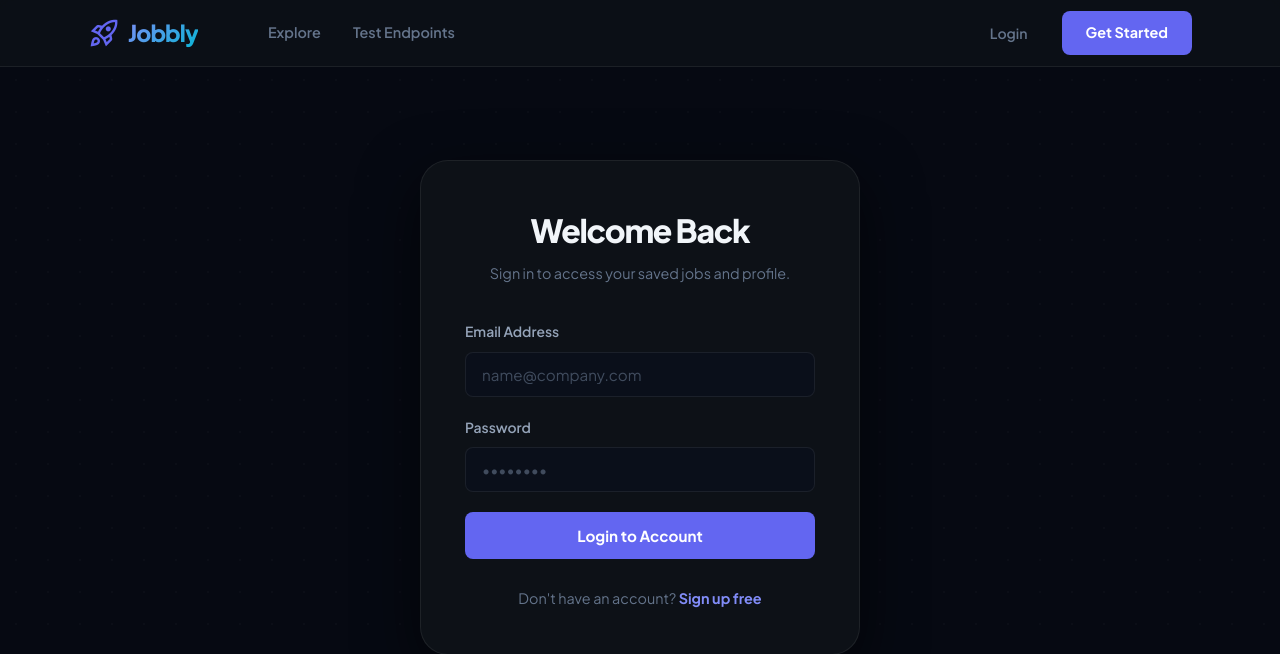
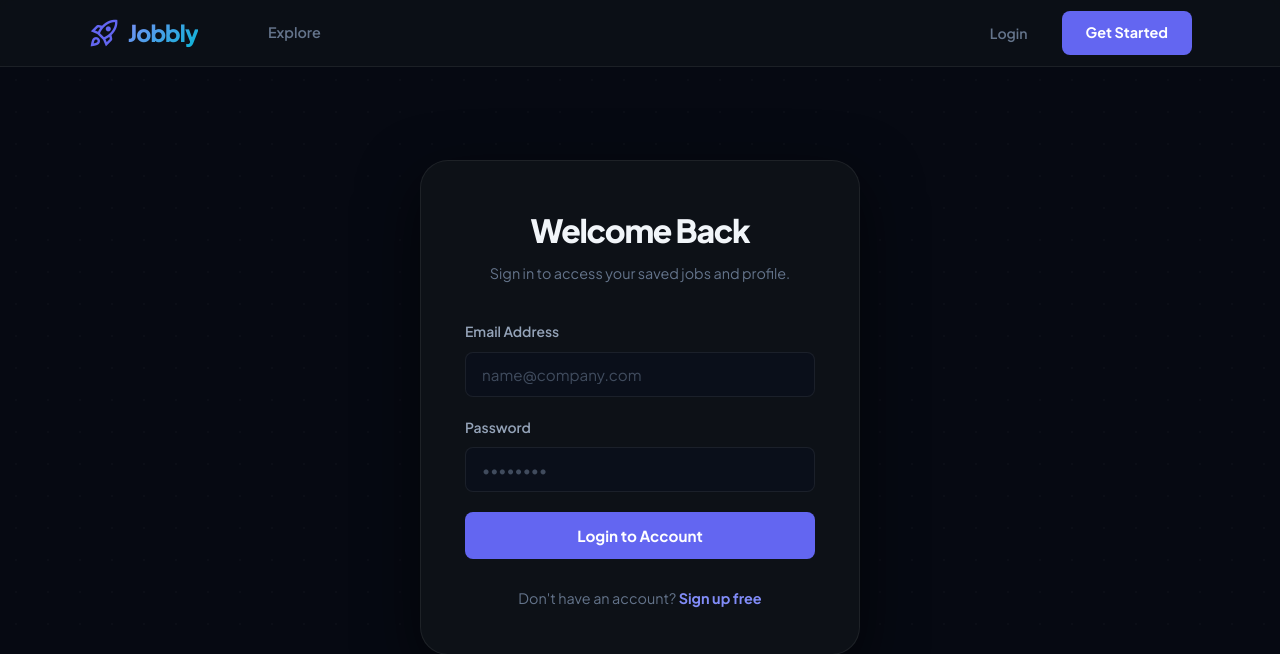
Before and after one commit to mnbil0680/jobbly, a PHP site: page /jobbly/login.php in a window 1280 px wide. Shown: the top 654 px of the page. Run offline with PHP 8.4, Linux system fonts and the light colour scheme.

Commit message:
feat: create reusable header component with session-aware navigation and logout functionality

```diff
--- a/app/header.php
+++ b/app/header.php
@@ -28,7 +28,6 @@
                         Dashboard
                     </a>
                 <?php endif; ?>
-                <a class="menu-link" href="#" onclick="showTestEndpoints()">Test Endpoints</a>
             </div>
         </div>
 
```
